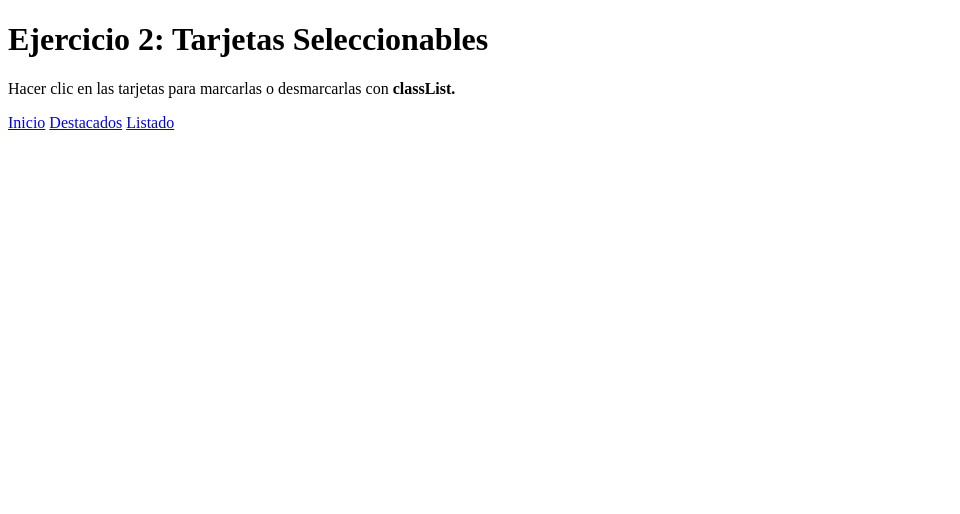
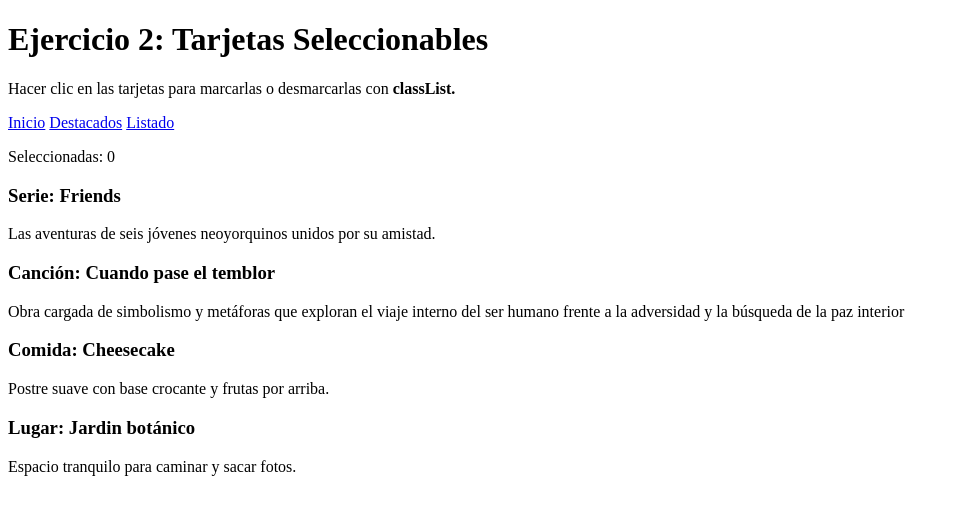
Before and after one commit to BelBugSlayer/tup-trabajo-practico-2, a plain HTML site: page destacados.html in a window 1280 px wide. Shown: the whole page, without its empty margins (0-960 px from the left). Drawn offline with Linux system fonts and the light colour scheme.

Commit message:
Agregar tarjetas seleccionables con contador

```diff
--- a/destacados.html
+++ b/destacados.html
@@ -17,6 +17,57 @@
                 <a href="listado.html">Listado</a>
             </nav>
         </header>
+
+        <section class="caja">
+            <p id="contador">Seleccionadas: 0</p>
+            <section id="tarjetas" class="tarjetas"></section>
+        </section>
     </main>
+
+    <script>
+        const destacados = [
+            {
+                titulo: "Serie: Friends",
+                descripcion: "Las aventuras de seis jóvenes neoyorquinos unidos por su amistad.",
+            },
+            {
+                titulo: "Canción: Cuando pase el temblor",
+                descripcion: "Obra cargada de simbolismo y metáforas que exploran el viaje interno del ser humano frente a la adversidad y la búsqueda de la paz interior",
+            },
+            {
+                titulo: "Comida: Cheesecake",
+                descripcion: "Postre suave con base crocante y frutas por arriba.",
+            },
+            {
+                titulo: "Lugar: Jardin botánico",
+                descripcion: "Espacio tranquilo para caminar y sacar fotos.",
+            },
+        ];
+
+        const tarjetas = document.getElementById("tarjetas");
+        const contador = document.getElementById("contador");
+
+        destacados.forEach((item) => {
+            const tarjeta = document.createElement("article");
+            tarjeta.classList.add("tarjeta");
+
+            const titulo = document.createElement("h3");
+            titulo.textContent =item.titulo;
+
+            const descripcion = document.createElement("p");
+            descripcion.textContent =item.descripcion;
+
+            tarjeta.append(titulo, descripcion);
+
+            tarjeta.addEventListener("click", () => {
+                tarjeta.classList.toggle("seleccionada");
+
+                const seleccionadas = document.querySelectorAll(".seleccionada");
+                contador.textContent = `Seleccionadas: ${seleccionadas.length}`;
+            });
+
+            tarjetas.appendChild(tarjeta);
+        });
+    </script>
 </body>
 </html>
```
